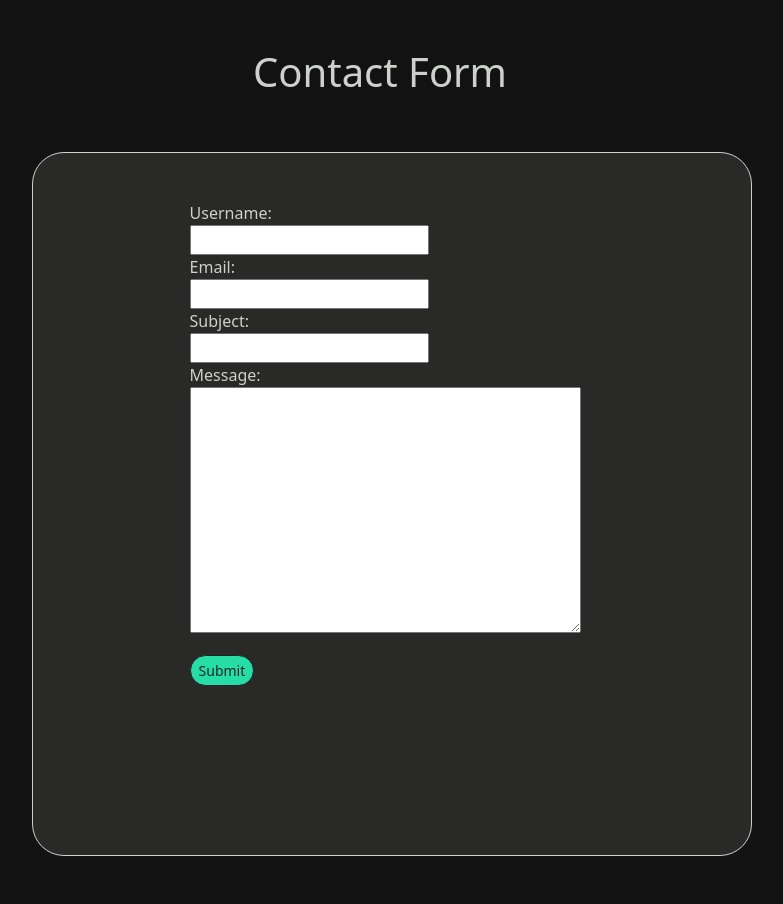
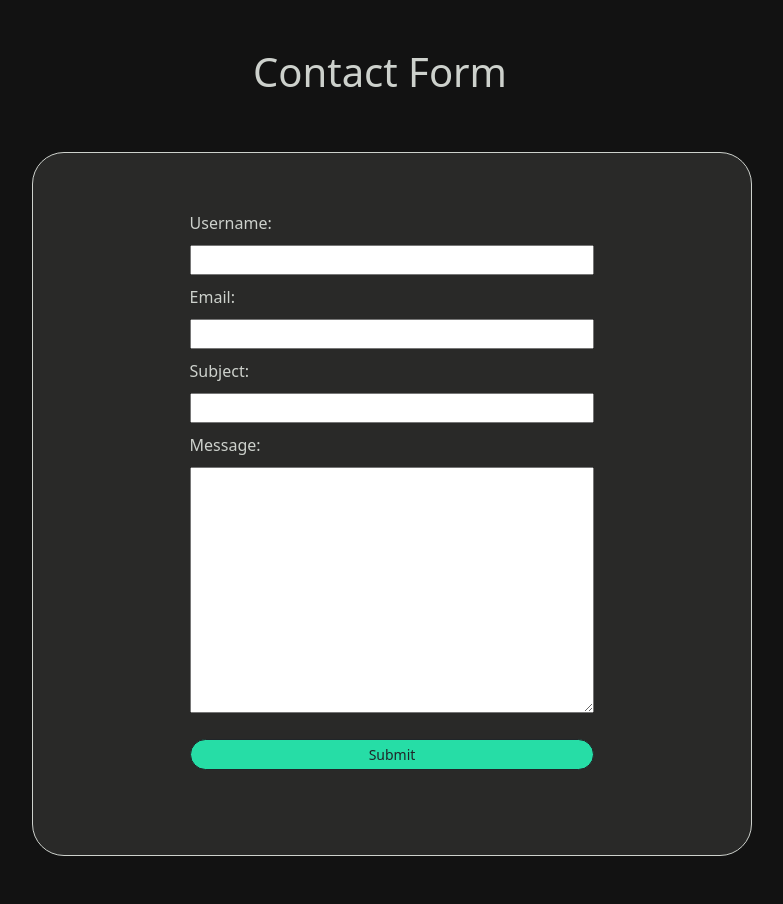
Before and after one commit to nebula1989/UpOnYourLuck, a Django app: page /contact in a window 1280 px wide. Shown: the part 66-970 px from the top of the page, without its empty margins (248-1031 px from the left). Run offline with Django 4.2, Linux system fonts and the light colour scheme; parts of the project's set-up code (start-up, migrations or seed data) failed here and were passed over; some libraries are stand-ins or nearby versions.

Commit message:
trying to fix form layout

```diff
--- a/contact/static/user/styles.css
+++ b/contact/static/user/styles.css
@@ -4,9 +4,9 @@
 
 html,
 body {
-    height: 100%;
+  height: 100vh;
   width: 100%;
-    background-color: #121212;
+  background-color: red;
 }
 
 .form-rounded {
@@ -15,7 +15,7 @@ body {
 
 .banner-img {
   background-color: #222224;
-    height:200px;
+  height: 900px;
   border-top: 1rem;
   border-color: transparent;
 }
--- a/contact/templates/contact.html
+++ b/contact/templates/contact.html
@@ -3,11 +3,7 @@
 {% load static %}
 
 {% block content %}
-{% block css %}
-    <link rel="stylesheet" type="text/css" href="{% static '/user/styles.css' %}" />
-    <link rel="stylesheet" href="https://cdnjs.cloudflare.com/ajax/libs/font-awesome/6.0.0/css/all.min.css"/>
 
-{% endblock %}
 
 <!--Title for the page-->
 <div class="row" style="width: 100%;">
@@ -16,17 +12,23 @@
      </div>
 </div>
 
+{% block css %}
+
+    <link rel="stylesheet" href="https://cdnjs.cloudflare.com/ajax/libs/font-awesome/6.0.0/css/all.min.css"/>
+    <link rel="stylesheet" type="text/css" href="{% static '/user/styles.css' %}" />
+
+{% endblock %}
 
 
 <!--Form-->
 
-<div class="form group py-5 h-100 ">
+<div class="form group py-5" style="height: 100vh;">
     <div class="row justify-content-center align-items-center h-100 " style="border-radius: 2rem;">
         <div class="h-100 card" style="width: 45em; background-color: #292928; border-radius: 2rem; border-style: solid; border-color: #CDD1CC; border-width: 0.1rem; ">
             <div class="col-lg-7 mx-auto text-left pt-5 50em">
-                <div class="col col-lg-10 col-xl-1" style="color: #CDD1CC" >
+                <div class="col col-lg-10 col-xl-1" style="color: #CDD1CC; width: 100%;" >
 
-                <form action="" method="post" >
+                <form action="" method="post" id="contact-form" style="display: flex; flex-direction: column;">
                     {% csrf_token %}
                     {{ form }}
                     <input type="submit" value="Submit" class="btn btn-outline-dark rounded-pill btn-sm" style="transform: translateY(1rem); background-color: #26dda6;">
@@ -37,4 +39,15 @@
     </div>
 </div>
 
+
+<script>
+    let form = document.getElementById('contact-form');
+    let formElements = form.children;
+    // console.log(formElements.style);
+    for(ele of form.children) {
+        ele.style.marginTop = '10px';
+    }
+
+</script>
+
 {% endblock %}
```
Lines whose indentation alone changed are shown as unchanged.
